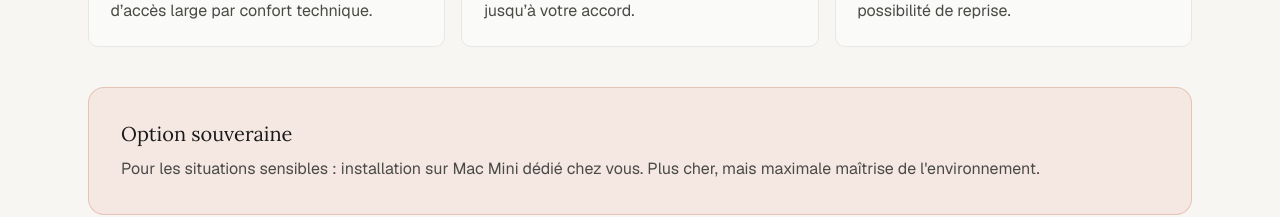
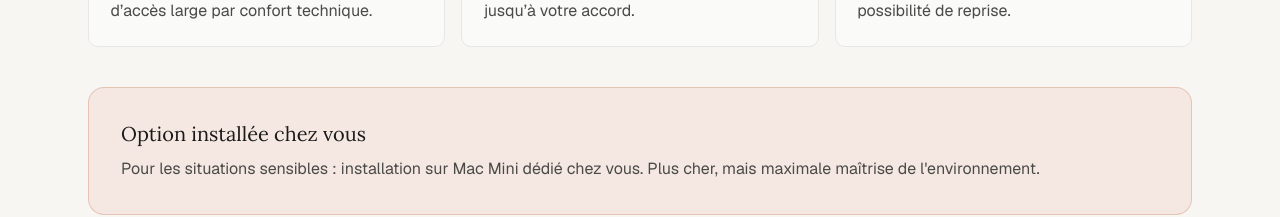
Before and after one commit to Julientalbot/agent-ergonomia, a Next.js app: page / in a window 1280 px wide. Shown: the part 5440-5657 px from the top of the page. Built offline with nearby package versions, Linux system fonts and the light colour scheme.

Commit message:
Vocabulaire : « Option souveraine » → « Option installée chez vous »

```diff
--- a/src/app/page.tsx
+++ b/src/app/page.tsx
@@ -634,7 +634,7 @@ export default function Home() {
 
           <Reveal>
             <div className="mt-10 rounded-2xl border border-accent/30 bg-accent-subtle p-6 md:p-8">
-              <p className="font-serif text-xl mb-2">Option souveraine</p>
+              <p className="font-serif text-xl mb-2">Option installée chez vous</p>
               <p className="text-muted leading-relaxed">
                 Pour les situations sensibles : installation sur Mac Mini dédié chez vous. Plus cher, mais maximale maîtrise de l'environnement.
               </p>
```
